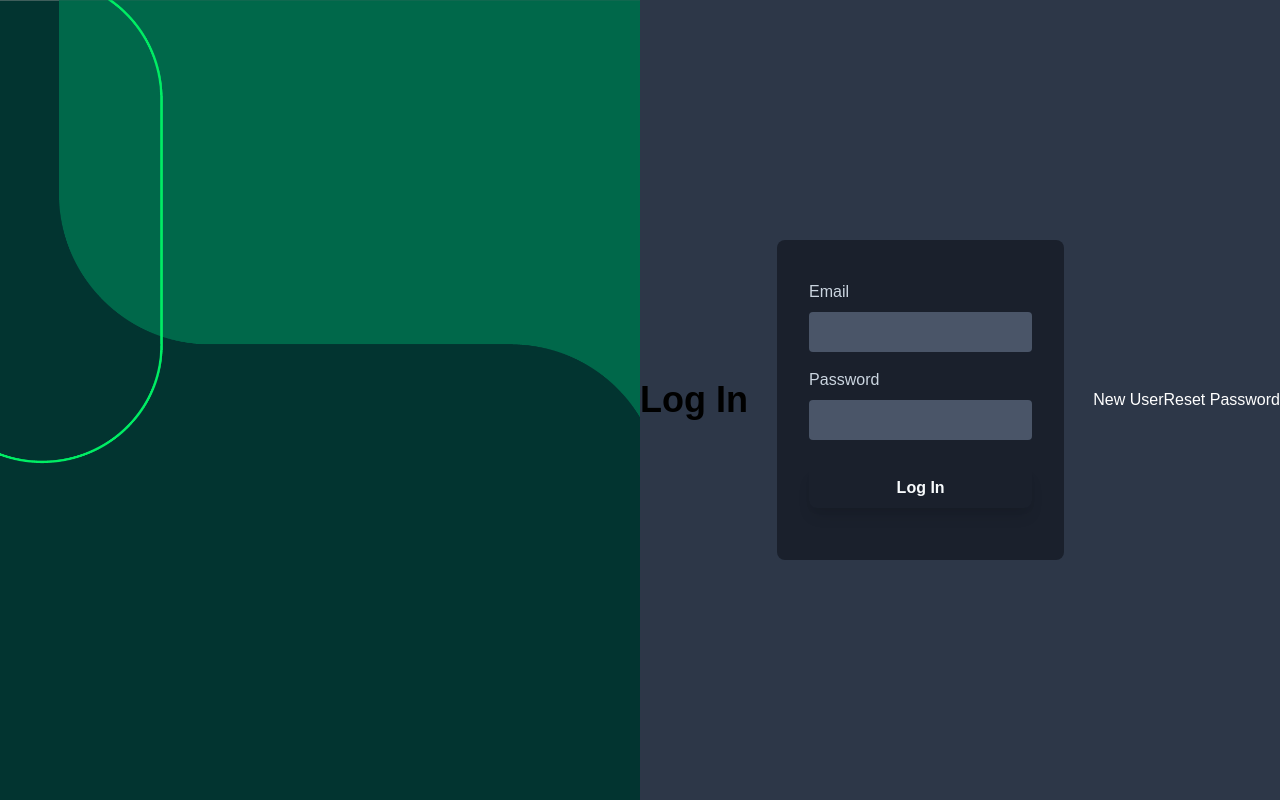
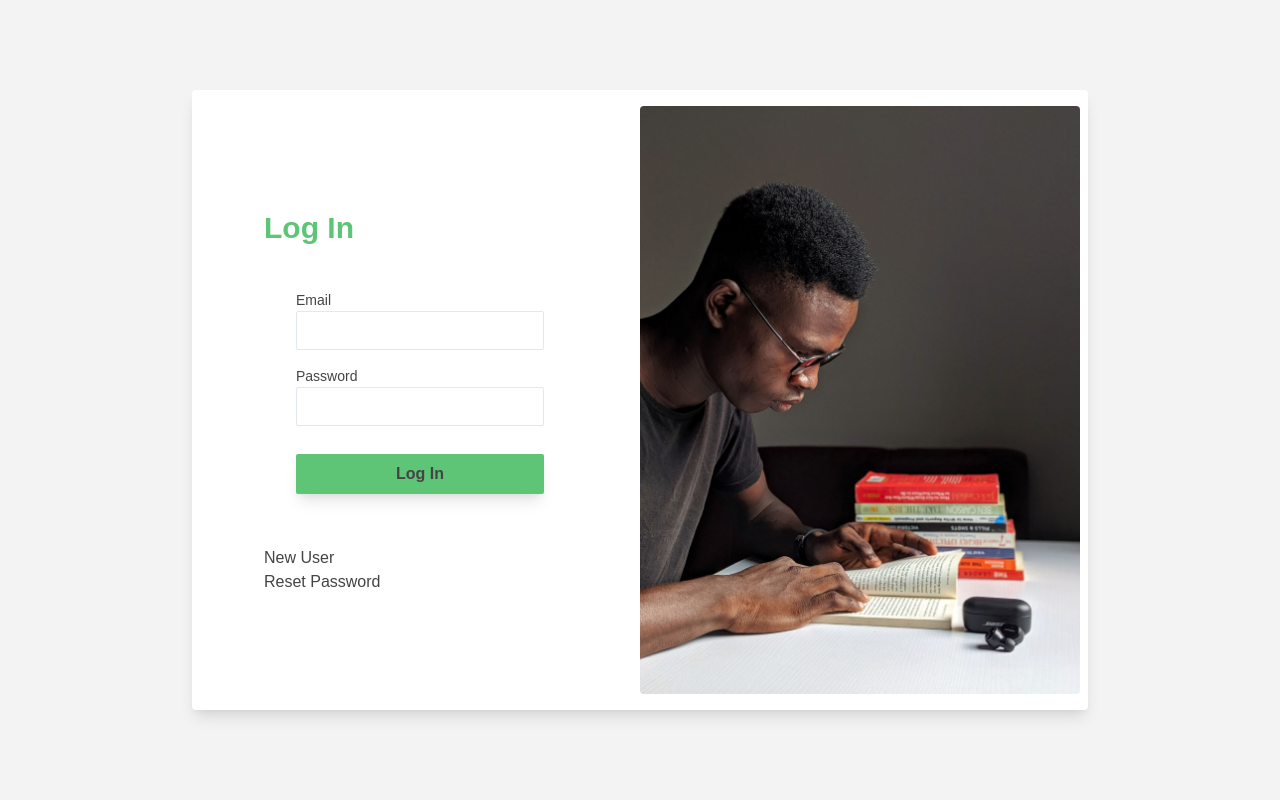
Before and after one commit to mud1tx/Consumer-2-Consumer, a React (Create React App) app in the folder client/: page /login in a window 1280 px wide. Built offline with nearby package versions, Linux system fonts and the light colour scheme; what tailwind-clip-path would draw is missing.

Commit message:
added toaster and validation

```diff
--- a/client/src/features/Authentication/Login.js
+++ b/client/src/features/Authentication/Login.js
@@ -2,6 +2,8 @@ import React, { useState } from "react";
 import { NavLink, useNavigate } from "react-router-dom";
 import { useDispatch } from "react-redux";
 import { User } from "../../redux/action/authUser";
+import { ToastContainer, toast } from "react-toastify";
+import "react-toastify/dist/ReactToastify.css";
 import classes from "./Login.module.css";
 
 const Login = () => {
@@ -12,7 +14,6 @@ const Login = () => {
     email: "",
     password: "",
   });
-  const [error, setError] = useState("");
   const [validate, setValidate] = useState([]);
 
   const handleInputs = (e) => {
@@ -37,11 +38,13 @@ const Login = () => {
 
       const formData = await loginApiResponse.json();
       const { ok } = formData;
+      const { message } = formData;
       if (!ok) {
-        // console.log("error aye kya", formData.validationErrors);
-        setError(formData.message);
+        toast.error(`${message}`);
         setValidate(formData.validationErrors);
       } else {
+        toast.success(`${message}`);
+        // console.log("message aaya kya", message);
         sessionStorage.setItem("userLoggedIn", JSON.stringify(formData));
         dispatch(User(formData));
         navigate("/");
@@ -53,39 +56,41 @@ const Login = () => {
 
   return (
     <>
-      <div className="grid grid-cols-1 sm:grid-cols-2  h-screen w-full">
-        <div className="hidden sm:block  ">
-          <img
-            className="w-full h-full object-cover"
-            src={require("../../assets/LoginImg.png")}
-            alt="Login"
-          />
-        </div>
-
-        <div className=" flex w-full  bg-gray-800 felx-col items-center justify-center">
-          <h2 className="text-4xl dark:text-white font-bold text-center">
-            Log In
-          </h2>
+      <div className="bg-backgound_white min-h-screen flex items-center justify-center">
+        <div className="  bg-main_white flex rounded shadow-lg max-w-4xl px-2 py-4 items-center">
+          <div className="md:w-1/2 px-8 md:px-16">
+            <h2 className="font-bold text-3xl text-primary">Log In</h2>
             <form
-            className="max-w-[800px]   mx-auto bg-gray-900 p-8 px-8 rounded-lg"
-            // action="/login"
-            // method="POST"
+              className="max-w-[400px]  w-full mx-auto bg-gary-900 p-8 px-8 rounded-lg"
               onSubmit={handleFormSubmit}
             >
-            <div className="flex  flex-col text-gray-400 py-2">
-              <label>Email</label>
+              <div className="flex  flex-col  py-2">
+                <label htmlFor="email" className="text-sm text-text_color">
+                  Email
+                </label>
                 <input
-                className="rounded bg-gray-700 mt-2 p-2 focus:border-blue-500 focus:bg-gray-800 focus:outline-none"
+                  className={
+                    validate.find((e) => e.param === "email")
+                      ? `rounded-sm bg-main_color-25 border focus:shadow-md text-sm p-2 focus:outline-none ${classes.invalid}`
+                      : "rounded-sm bg-main_color-25 border focus:shadow-md text-sm p-2 focus:outline-none"
+                  }
                   type="email"
                   name="email"
                   value={userLoginData.email}
                   onChange={handleInputs}
                 />
               </div>
-            <div className="flex flex-col text-gray-400 py-2">
-              <label>Password</label>
+
+              <div className="flex flex-col  py-2">
+                <label htmlFor="password" className="text-sm text-text_color">
+                  Password
+                </label>
                 <input
-                className="rounded bg-gray-700 mt-2 p-2 focus:border-blue-500 focus:bg-gray-800 focus:outline-none"
+                  className={
+                    validate.find((e) => e.param === "password")
+                      ? `rounded-sm bg-main_color-25 border focus:shadow-md text-sm p-2 focus:outline-none ${classes.invalid}`
+                      : "rounded-sm bg-main_color-25 border focus:shadow-md text-sm p-2 focus:outline-none"
+                  }
                   type="password"
                   name="password"
                   value={userLoginData.password}
@@ -93,21 +98,29 @@ const Login = () => {
                 />
               </div>
               <button
-              className="w-full my-5 py-2 text-mygreen shadow-lg shadow-mygreen-800 hover:shadow-green-500/20  text-gray-100 font-semibold rounded-lg"
+                className="w-full my-5 py-2 transition   bg-primary shadow-lg shadow-text-teal-400 hover:shadow-teal-500/20  text-text_color font-semibold rounded-sm"
                 type="submit"
               >
                 Log In
               </button>
             </form>
-          <p className="text-white">
+            <p className="text-text_color">
               <NavLink to="/signup">New User</NavLink>
             </p>
-          <p className="text-white">
+            <p className="text-text_color">
               <NavLink to="/reset">Reset Password</NavLink>
             </p>
           </div>
+          <div class="md:block hidden w-1/2">
+            <img
+              className=" rounded "
+              alt="Logo"
+              src={require("../Shop/pexels-oladimeji-ajegbile-2861798.jpg")}
+            />
           </div>
-      {error && <h1>{error}</h1>}
+        </div>
+      </div>
+      <ToastContainer />
     </>
   );
 };
--- a/client/src/features/Authentication/NewPassword.js
+++ b/client/src/features/Authentication/NewPassword.js
@@ -1,12 +1,16 @@
 import React, { useState, useEffect } from "react";
 import { useNavigate } from "react-router-dom";
 import { useParams } from "react-router-dom";
+import { ToastContainer, toast } from "react-toastify";
+import "react-toastify/dist/ReactToastify.css";
+import classes from "./Login.module.css";
 
 const NewPassword = () => {
   const navigate = useNavigate();
 
   const [userLoginData, setUserLoginData] = useState("");
   const [userData, setUserData] = useState({ userId: "", passwordToken: "" });
+  const [validate, setValidate] = useState([]);
 
   const handleInputs = (e) => {
     const name = e.target.name;
@@ -24,8 +28,8 @@ const NewPassword = () => {
     });
     const data = await res.json();
     if (data.ok) {
-      console.log("user valid");
-      console.log(data);
+      // console.log("user valid");
+      // console.log(data);
       setUserData(data);
     } else {
       navigate("/404");
@@ -57,10 +61,12 @@ const NewPassword = () => {
       const resetData = await resetPasswordApiResponse.json();
       console.log("resetdata", resetData);
       const { ok } = resetData;
+      const { message } = resetData;
       if (!ok) {
-        console.log("error aye kya");
-        //     setError(formData.message);
+        toast.error(`${message}`);
+        setValidate(resetData.validationErrors);
       } else {
+        toast.success(`${message}`);
         navigate("/login");
       }
     } catch (err) {
@@ -69,16 +75,25 @@ const NewPassword = () => {
   };
 
   return (
-    <form
-      className="max-w-[800px]   mx-auto bg-gray-800 p-8 px-8 rounded-lg"
-      onSubmit={handleFormSubmit}
-    >
-      <div className="flex flex-col text-gray-400 py-2">
+    <>
+      <div className="bg-backgound_white min-h-screen flex items-center justify-center">
+        <div className="bg-main_white flex rounded shadow-lg max-w-4xl p-5 items-center">
+          <div className="md:w-1/2 px-8 md:px-16">
+            <h2 className="font-bold text-3xl text-primary mb-10">
+              New Password
+            </h2>
+            <form className="flex flex-col gap-4" onSubmit={handleFormSubmit}>
+              <div className="flex flex-col text-text_color">
                 <label>Password</label>
                 <input
-          className="rounded bg-gray-700 mt-2 p-2 focus:border-blue-500 focus:bg-gray-800 focus:outline-none"
+                  className="rounded-sm bg-main_color-25 border focus:shadow-md text-sm p-2 focus:outline-none"
+                  // className={
+                  //   validate.find((e) => e.param === "password")
+                  //     ? `rounded-sm bg-main_color-25 border focus:shadow-md text-sm p-2 focus:outline-none ${classes.invalid}`
+                  //     : "rounded-sm bg-main_color-25 border focus:shadow-md text-sm p-2 focus:outline-none"
+                  // }
                   type="password"
-          name="newPassword"
+                  name="password"
                   value={userLoginData}
                   onChange={handleInputs}
                 />
@@ -96,12 +111,24 @@ const NewPassword = () => {
                 />
               </div>
               <button
-        className="w-full my-5 py-2 text-mygreen shadow-lg shadow-mygreen-800 hover:shadow-green-500/20  text-gray-100 font-semibold rounded-lg"
+                className="w-full my-5 bg-primary hover:shadow-xs focus:outline-none  duration-700 py-2 text-text_color shadow-lg  hover:shadow-green-500/20 font-semibold rounded-sm"
                 type="submit"
               >
                 Update Password
               </button>
             </form>
+          </div>
+          <div class="md:block hidden w-1/2">
+            <img
+              className=" rounded "
+              alt="Logo"
+              src={require("../Shop/pexels-oladimeji-ajegbile-2861798.jpg")}
+            />
+          </div>
+        </div>
+      </div>
+      <ToastContainer />
+    </>
   );
 };
 
--- a/client/src/features/Authentication/ResetPassword.js
+++ b/client/src/features/Authentication/ResetPassword.js
@@ -1,4 +1,8 @@
 import React, { useState } from "react";
+import { ToastContainer, toast } from "react-toastify";
+import "react-toastify/dist/ReactToastify.css";
+import { NavLink } from "react-router-dom";
+import classes from "./Login.module.css";
 
 const ResetPassword = () => {
   const [userLoginData, setUserLoginData] = useState({
@@ -11,7 +15,7 @@ const ResetPassword = () => {
     setUserLoginData({ [name]: value });
   };
 
-  const [error, setError] = useState("");
+  const [validate, setValidate] = useState([]);
 
   const handleFormSubmit = async (e) => {
     e.preventDefault();
@@ -30,12 +34,14 @@ const ResetPassword = () => {
       );
 
       const resetData = await resetPasswordApiResponse.json();
-      //message ayega usko set kar do bus
       const { ok } = resetData;
+      const { message } = resetData;
       if (!ok) {
-        setError(resetData.message);
+        toast.error(`${message}`);
+        setValidate(resetData.validationErrors);
+      } else {
+        toast.success(`${message}`);
       }
-      console.log("resetData", resetData);
     } catch (err) {
       console.log(err);
     }
@@ -47,13 +53,18 @@ const ResetPassword = () => {
         <div className="bg-main_white flex rounded shadow-lg max-w-4xl p-5 items-center">
           <div className="md:w-1/2 px-8 md:px-16">
             <h2 class="font-bold text-3xl text-primary mb-10">
-            Reset  Password
+              Reset Password
             </h2>
             <form className="flex flex-col gap-4" onSubmit={handleFormSubmit}>
               <div className="flex flex-col text-text_color">
                 <label>Email</label>
                 <input
-                className="p-2  focus:outline-none focus:shadow-md text-sm rounded-sm border outline-none"
+                  // className="p-2  focus:outline-none focus:shadow-md text-sm rounded-sm border outline-none"
+                  className={
+                    validate.find((e) => e.param === "email")
+                      ? `rounded-sm bg-main_color-25 border focus:shadow-md text-sm p-2 focus:outline-none ${classes.invalid}`
+                      : "rounded-sm bg-main_color-25 border focus:shadow-md text-sm p-2 focus:outline-none"
+                  }
                   type="email"
                   name="email"
                   value={userLoginData.email}
@@ -67,6 +78,9 @@ const ResetPassword = () => {
                 Reset Password
               </button>
             </form>
+            <p className="text-text_color">
+              <NavLink to="/login">Log In</NavLink>
+            </p>
           </div>
           <div class="md:block hidden w-1/2">
             <img
@@ -77,6 +91,7 @@ const ResetPassword = () => {
           </div>
         </div>
       </div>
+      <ToastContainer />
     </>
   );
 };
--- a/client/src/features/Authentication/Signup.js
+++ b/client/src/features/Authentication/Signup.js
@@ -1,6 +1,8 @@
 import React, { useState } from "react";
 import { NavLink, useNavigate } from "react-router-dom";
-import classes from "./Signup.module.css";
+import classes from "./Login.module.css";
+import { ToastContainer, toast } from "react-toastify";
+import "react-toastify/dist/ReactToastify.css";
 
 const SignUp = () => {
   const navigate = useNavigate();
@@ -41,11 +43,13 @@ const SignUp = () => {
       const formData = await loginApiResponse.json();
       console.log("signupdata", formData);
       const { ok } = formData;
+      const { message } = formData;
       if (!ok) {
-        console.log("error aye kya", formData.message);
+        toast.error(`${message}`);
         setError(formData.message);
         setValidate(formData.validationErrors);
       } else {
+        toast.success(`${message}`);
         navigate("/login");
       }
     } catch (err) {
@@ -56,34 +60,23 @@ const SignUp = () => {
   return (
     <>
       <div className="bg-backgound_white min-h-screen flex items-center justify-center">
-        {/* <div className="hidden sm:block  ">
-          <img
-            className="w-full h-full object-cover"
-            src={require("../../assets/LoginImg.png")}
-            alt="Signup"
-          />
-        </div> */}
-
         <div className="  bg-main_white flex rounded shadow-lg max-w-4xl px-2 py-4 items-center">
           <div className="md:w-1/2 px-8 md:px-16">
-          <h2 className="font-bold text-3xl text-primary">
-            Sign Up
-          </h2>
+            <h2 className="font-bold text-3xl text-primary">Sign Up</h2>
             <form
               className="max-w-[400px]  w-full mx-auto bg-gary-900 p-8 px-8 rounded-lg"
-            // method="POST"
-            // action="/signup"
               onSubmit={handleFormSubmit}
             >
               <div className="flex  flex-col  py-2">
-              <label htmlFor="first_name" className="text-sm text-text_color" >First Name</label>
+                <label htmlFor="first_name" className="text-sm text-text_color">
+                  First Name
+                </label>
                 <input
-                className="rounded-sm border   bg-main_color-25  focus:border-none text-sm p-2  focus:shadow-md focus:outline-none"
-                // className={
-                //   validate.find((e) => e.param === "first_name")
-                //     ? `rounded bg-gray-700 mt-2 p-2 focus:border-blue-500 focus:bg-gray-800 focus:outline-none ${classes.invalid}`
-                //     : "rounded bg-gray-700 mt-2 p-2 focus:border-blue-500 focus:bg-gray-800 focus:outline-none"
-                // }
+                  className={
+                    validate.find((e) => e.param === "first_name")
+                      ? `rounded-sm border   bg-main_color-25  focus:border-none text-sm p-2  focus:shadow-md focus:outline-none ${classes.invalid}`
+                      : "rounded-sm border   bg-main_color-25  focus:border-none text-sm p-2  focus:shadow-md focus:outline-none"
+                  }
                   type="text"
                   name="first_name"
                   value={userData.first_name}
@@ -92,15 +85,15 @@ const SignUp = () => {
               </div>
 
               <div className="flex  flex-col  py-2">
-              <label htmlFor="last_name" className="text-sm text-text_color">Last Name</label>
+                <label htmlFor="last_name" className="text-sm text-text_color">
+                  Last Name
+                </label>
                 <input
-                className="rounded-sm bg-main_color-25 border focus:shadow-md text-sm p-2  focus:outline-none"
-                // className="rounded bg-gray-700 mt-2 p-2 focus:border-blue-500 focus:bg-gray-800 focus:outline-none"
-                // className={
-                //   validate.find((e) => e.param === "last_name")
-                //     ? `rounded bg-gray-700 mt-2 p-2 focus:border-blue-500 focus:bg-gray-800 focus:outline-none ${classes.invalid}`
-                //     : "rounded bg-gray-700 mt-2 p-2 focus:border-blue-500 focus:bg-gray-800 focus:outline-none"
-                // }
+                  className={
+                    validate.find((e) => e.param === "last_name")
+                      ? `rounded-sm border   bg-main_color-25  focus:border-none text-sm p-2  focus:shadow-md focus:outline-none ${classes.invalid}`
+                      : "rounded-sm border   bg-main_color-25  focus:border-none text-sm p-2  focus:shadow-md focus:outline-none"
+                  }
                   type="text"
                   name="last_name"
                   value={userData.last_name}
@@ -109,15 +102,15 @@ const SignUp = () => {
               </div>
 
               <div className="flex  flex-col  py-2">
-              <label htmlFor="email" className="text-sm text-text_color">Email</label>
+                <label htmlFor="email" className="text-sm text-text_color">
+                  Email
+                </label>
                 <input
-                className="rounded-sm bg-main_color-25 border focus:shadow-md text-sm p-2 focus:outline-none"
-                // className="rounded bg-gray-700 mt-2 p-2 focus:border-blue-500 focus:bg-gray-800 focus:outline-none"
-                // className={
-                //   validate.find((e) => e.param === "email")
-                //     ? `rounded bg-gray-700 mt-2 p-2 focus:border-blue-500 focus:bg-gray-800 focus:outline-none ${classes.invalid}`
-                //     : "rounded bg-gray-700 mt-2 p-2 focus:border-blue-500 focus:bg-gray-800 focus:outline-none"
-                // }
+                  className={
+                    validate.find((e) => e.param === "email")
+                      ? `rounded-sm bg-main_color-25 border focus:shadow-md text-sm p-2 focus:outline-none ${classes.invalid}`
+                      : "rounded-sm bg-main_color-25 border focus:shadow-md text-sm p-2 focus:outline-none"
+                  }
                   type="email"
                   name="email"
                   value={userData.email}
@@ -126,15 +119,15 @@ const SignUp = () => {
               </div>
 
               <div className="flex flex-col  py-2">
-              <label htmlFor="password" className="text-sm text-text_color">Password</label>
+                <label htmlFor="password" className="text-sm text-text_color">
+                  Password
+                </label>
                 <input
-              className="rounded-sm bg-main_color-25 border focus:shadow-md text-sm p-2 focus:outline-none"
-                // className="rounded bg-gray-700 mt-2 p-2 focus:border-blue-500 focus:bg-gray-800 focus:outline-none"
-                // className={
-                //   validate.find((e) => e.param === "password")
-                //     ? `rounded bg-gray-700 mt-2 p-2 focus:border-blue-500 focus:bg-gray-800 focus:outline-none ${classes.invalid}`
-                //     : "rounded bg-gray-700 mt-2 p-2 focus:border-blue-500 focus:bg-gray-800 focus:outline-none"
-                // }
+                  className={
+                    validate.find((e) => e.param === "password")
+                      ? `rounded-sm bg-main_color-25 border focus:shadow-md text-sm p-2 focus:outline-none ${classes.invalid}`
+                      : "rounded-sm bg-main_color-25 border focus:shadow-md text-sm p-2 focus:outline-none"
+                  }
                   type="Password"
                   name="password"
                   value={userData.password}
@@ -143,15 +136,18 @@ const SignUp = () => {
               </div>
 
               <div className="flex flex-col  ">
-              <label htmlFor="confirmPassword" className="text-sm text-text_color">Confirm Password</label>
+                <label
+                  htmlFor="confirmPassword"
+                  className="text-sm text-text_color"
+                >
+                  Confirm Password
+                </label>
                 <input
-                className="rounded-sm bg-main_color-25 border focus:shadow-md text-sm p-2 focus:outline-none"
-                // className="rounded bg-gray-700 mt-2 p-2 focus:border-blue-500 focus:bg-gray-800 focus:outline-none"
-                // className={
-                //   validate.find((e) => e.param === "confirmPassword")
-                //     ? `rounded bg-gray-700 mt-2 p-2 focus:border-blue-500 focus:bg-gray-800 focus:outline-none ${classes.invalid}`
-                //     : "rounded bg-gray-700 mt-2 p-2 focus:border-blue-500 focus:bg-gray-800 focus:outline-none"
-                // }
+                  className={
+                    validate.find((e) => e.param === "confirmPassword")
+                      ? `rounded-sm bg-main_color-25 border focus:shadow-md text-sm p-2 focus:outline-none ${classes.invalid}`
+                      : "rounded-sm bg-main_color-25 border focus:shadow-md text-sm p-2 focus:outline-none"
+                  }
                   type="Password"
                   name="confirmPassword"
                   value={userData.confirmPassword}
@@ -162,7 +158,7 @@ const SignUp = () => {
                 className="w-full my-5 py-2 transition   bg-primary shadow-lg shadow-text-teal-400 hover:shadow-teal-500/20  text-text_color font-semibold rounded-sm"
                 type="submit"
               >
-              Sign In
+                Sign Up
               </button>
             </form>
             <p className="text-text_color">
@@ -176,9 +172,9 @@ const SignUp = () => {
               src={require("../Shop/pexels-oladimeji-ajegbile-2861798.jpg")}
             />
           </div>
-
         </div>
       </div>
+      <ToastContainer />
     </>
   );
 };
```
Also changed, not shown: 2 other files (tests, documents, lock files or other folders). Lines whose indentation alone changed are shown as unchanged.
